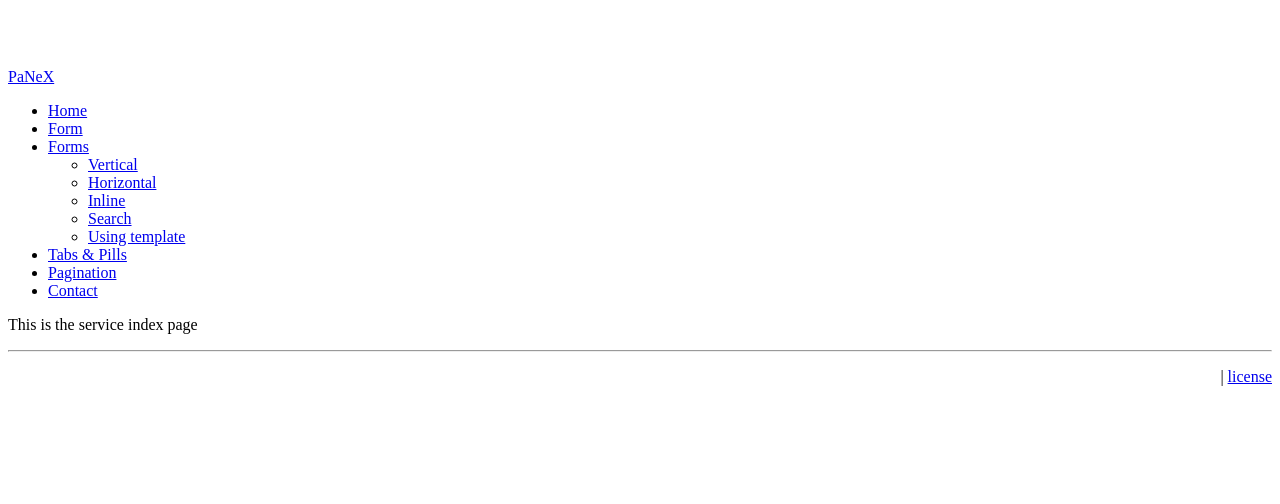
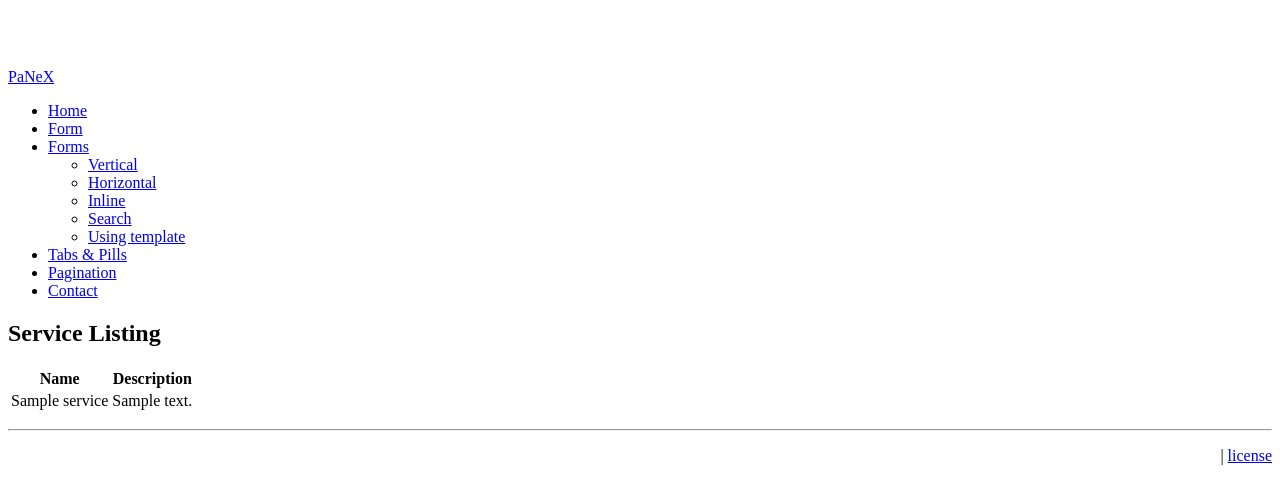
Before and after one commit to abhishekreddy1206/panex-web, a Django app: page /service/ in a window 1280 px wide. Shown: the top 504 px of the page. Run offline with Django 3.2, Linux system fonts and the light colour scheme; tables that the repository leaves empty hold one stand-in row (values such as "Sample post"); parts of the project's set-up code (start-up, migrations or seed data) failed here and were passed over; some libraries are stand-ins or nearby versions.

Commit message:
Service Index Page

```diff
--- a/service/templates/service/index.html
+++ b/service/templates/service/index.html
@@ -1,7 +1,33 @@
 {% extends "base.html" %}
+{% block content %}
+<h2>
+    Service Listing
+</h2>
+<table class="table table-striped table-bordered table-hover">
+    <thead>
+        <tr>
+            <th>
+                Name
+            </th>
+            <th>
+                Description
+            </th>
+        </tr>
+    </thead>
+    <tbody>
+        {% for row in all_services %}
+        <tr>
+        	<a href="service/detail">
+            <td>
+                {{row.name}}
+            </td>
+            <td>
+                {{row.description}}
+            </td>
+            </a>
+        </tr>
 
-{% block content %}
-
-This is the service index page
-
+        {% endfor %}
+    </tbody>
+</table>
 {% endblock %}
--- a/service/views.py
+++ b/service/views.py
@@ -12,8 +12,8 @@ import os
 
 
 def index(request):
-    print "[service] Rendering Index Page"
-    return render_to_response('service/index.html', {})
+    all_services = Service.objects.all()
+    return render(request, 'service/index.html', {'all_services':all_services})
 
 
 def ip_address_processor(request):
```
